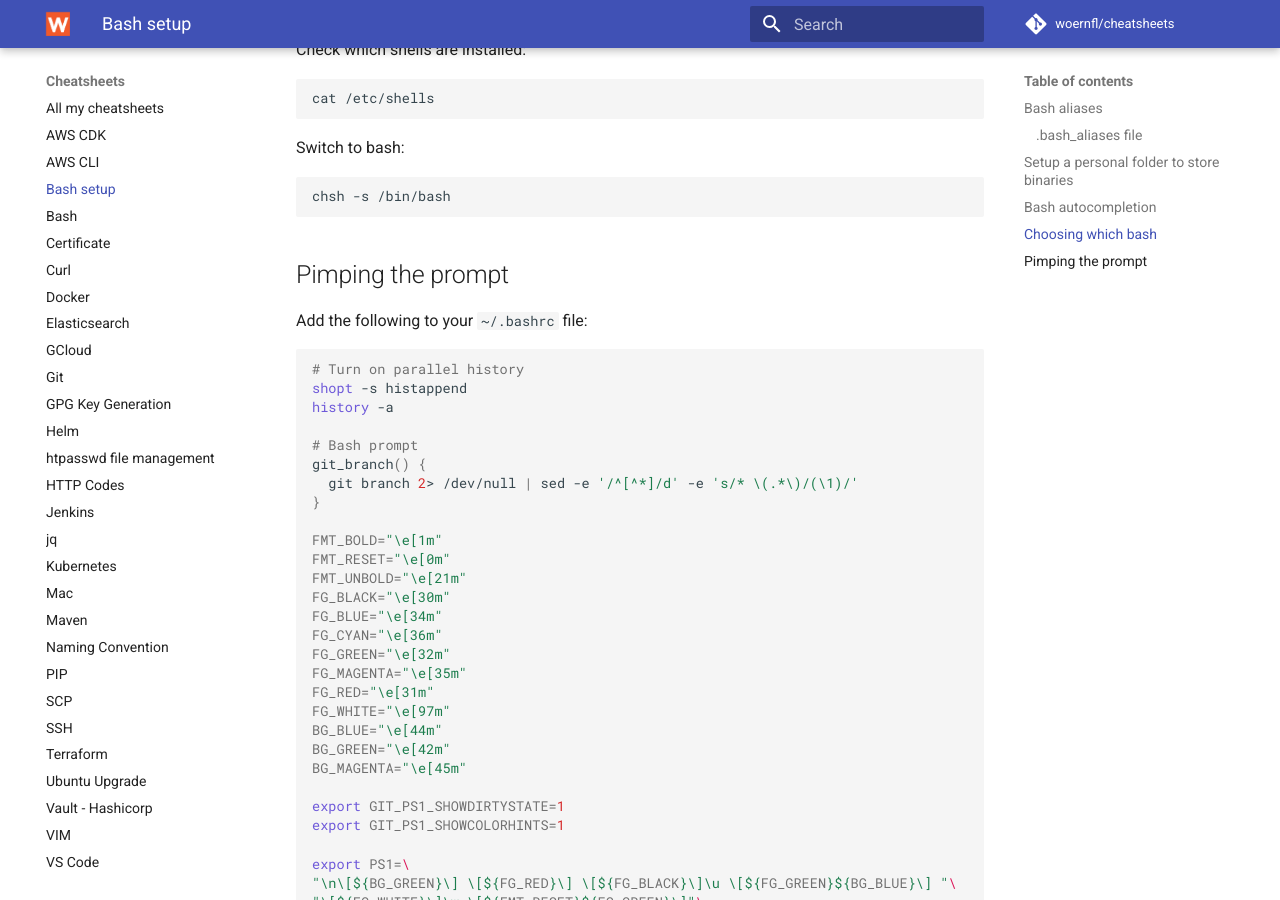
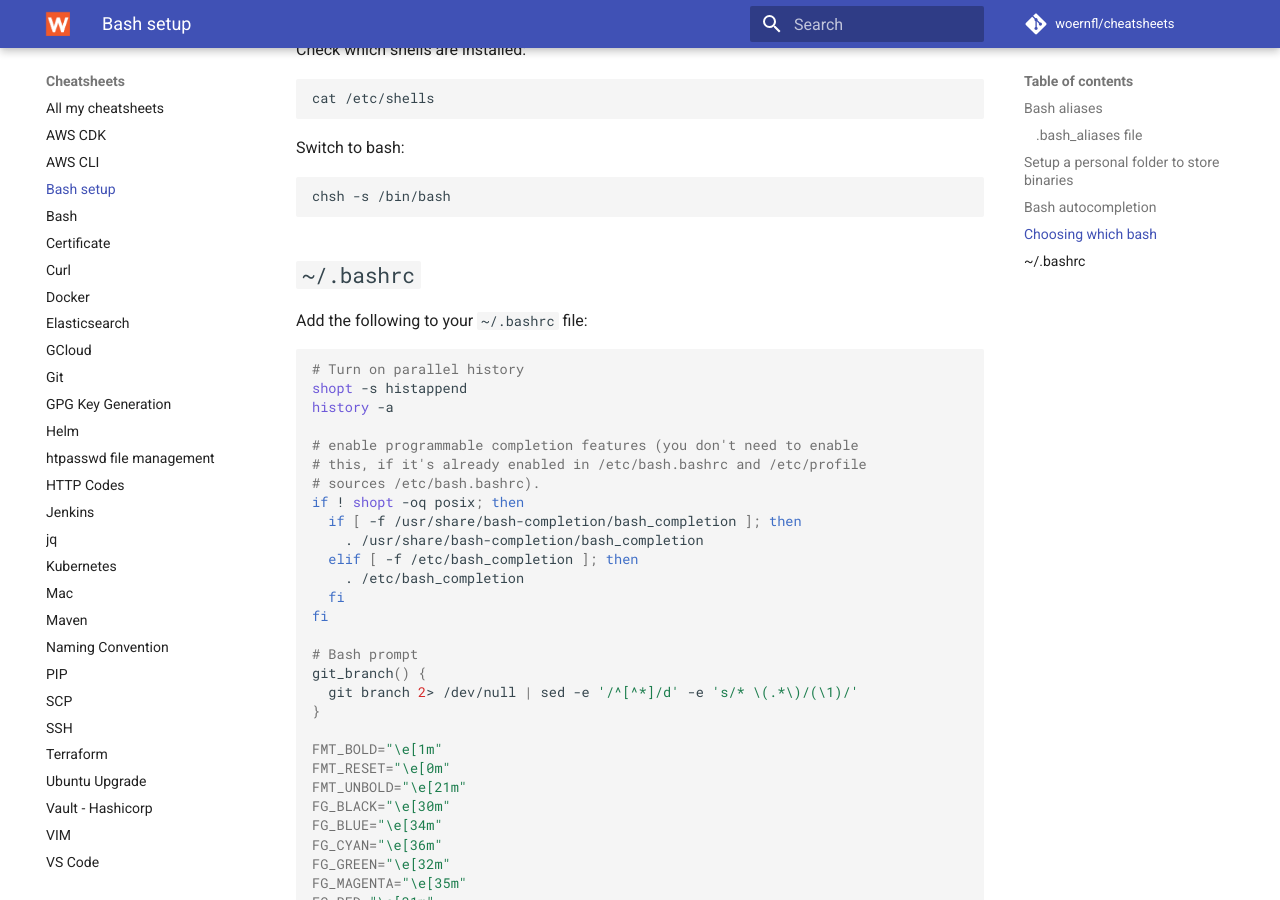
Before and after one commit to woernfl/cheatsheets, an MkDocs documentation site: the page built from docs/bash-setup.md, in a window 1280 px wide and 900 px high, scrolled down 1358 px. Built offline with MkDocs 1.6.1 and Material for MkDocs 9.7.7, drawn with Linux system fonts in a browser that asks for light colours; comment, search, counter and statistics services are not loaded.

Commit message:
Update bash-setup.md

````diff
--- a/docs/bash-setup.md
+++ b/docs/bash-setup.md
@@ -72,7 +72,7 @@ Switch to bash:
 chsh -s /bin/bash
 ```
 
-## Pimping the prompt
+## `~/.bashrc`
 
 Add the following to your `~/.bashrc` file:
 
@@ -80,6 +80,17 @@ Add the following to your `~/.bashrc` file:
 # Turn on parallel history
 shopt -s histappend
 history -a
+
+# enable programmable completion features (you don't need to enable
+# this, if it's already enabled in /etc/bash.bashrc and /etc/profile
+# sources /etc/bash.bashrc).
+if ! shopt -oq posix; then
+  if [ -f /usr/share/bash-completion/bash_completion ]; then
+    . /usr/share/bash-completion/bash_completion
+  elif [ -f /etc/bash_completion ]; then
+    . /etc/bash_completion
+  fi
+fi
 
 # Bash prompt
 git_branch() {
````
